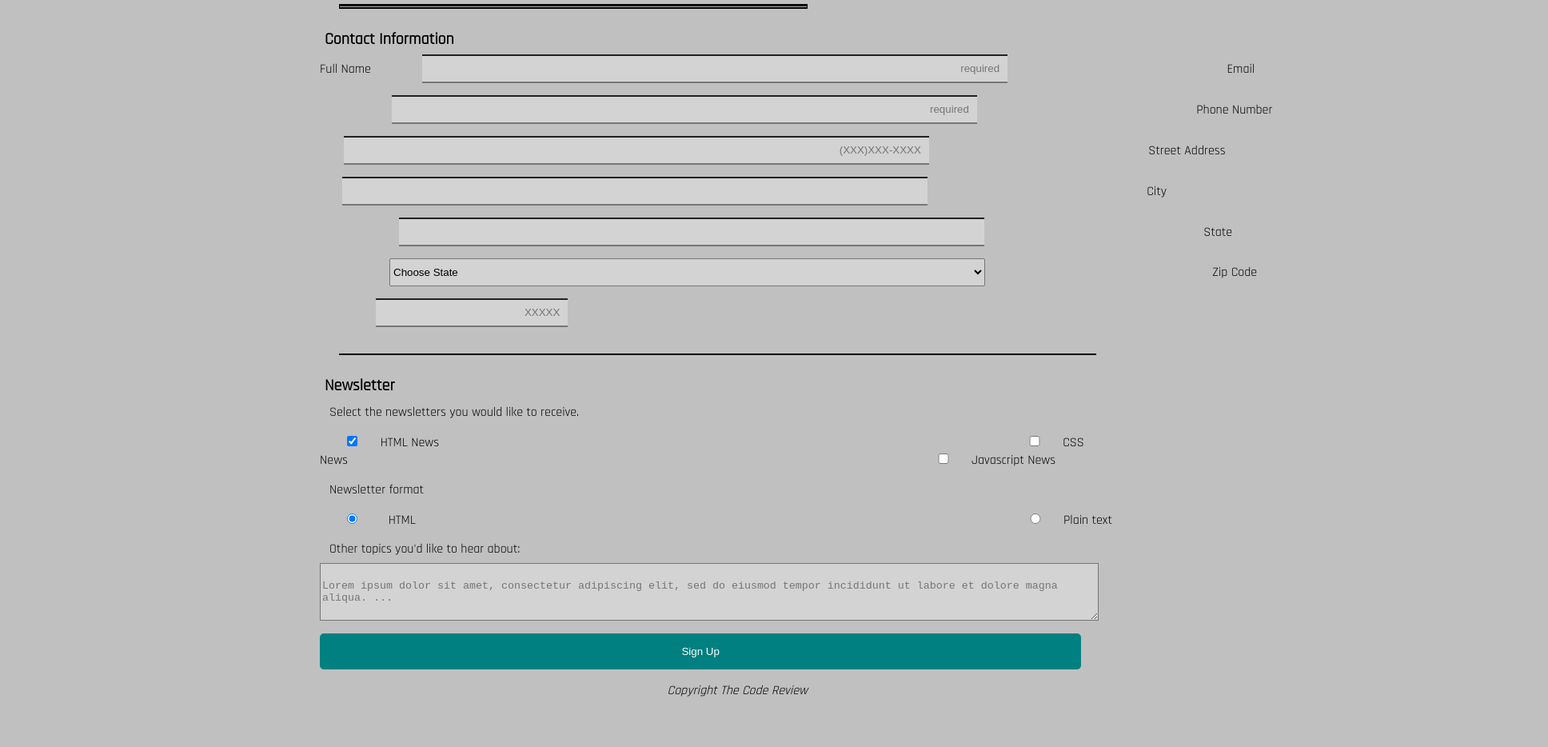
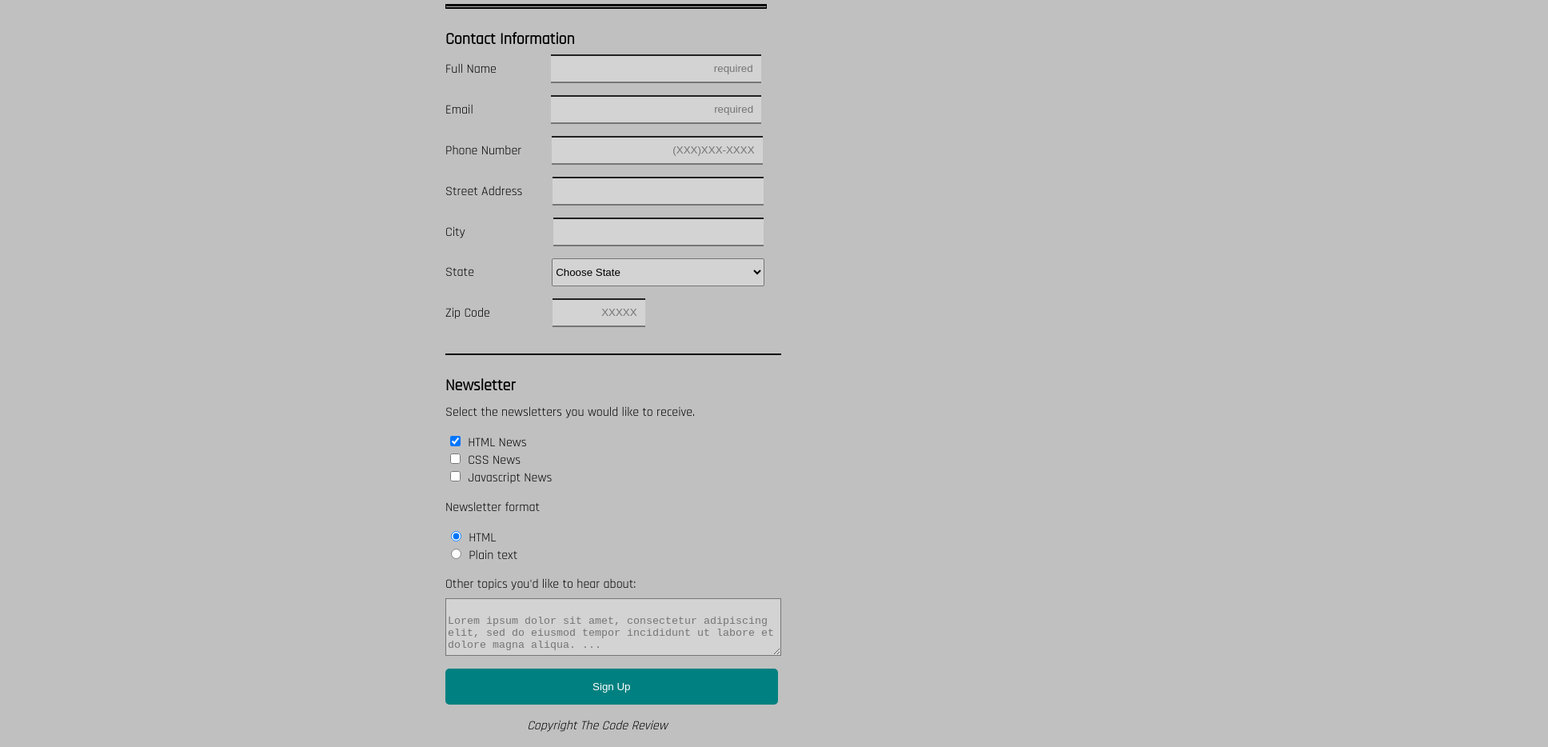
Before and after one commit to bfly2001/Online-Registration-Form, a plain HTML site: page index.html in a window 1536 px wide. Shown: the part 128-1062 px from the top of the page at 80% size, 1936 px wide, since content can reach past the window. Before the commit the page ends 1018 px from the top, so only its background shows below. Drawn offline with Linux system fonts and the light colour scheme.

Commit message:
changes made after reviews

```diff
--- a/css/styles.css
+++ b/css/styles.css
@@ -31,9 +31,9 @@ h2 {
 
 .intro-text {
  text-align: center;
- margin-left: 15px;
- margin-right: 15px;
  margin-top: 0px;
+ margin-right: 20px;
+ margin-left: 0px;
 }
 
 main {
@@ -43,7 +43,7 @@ main {
 .wrapper {
   margin-left: 7%;
   margin-right: 7%;
-  width: 100%;
+  width: 90%;
 }
 
 form {
@@ -103,14 +103,14 @@ width: 100%;
 
 input {
  background-color: lightgray;
- width: 84%;
+ width: 96.5%;
 }
 
 select {
  padding-right: 95px;
  padding-left: 0px;
  background-color: lightgray;
- width: 87%;
+ width: 100%;
  height: 35px;
  text-align: left;
  border-radius: 2px;
@@ -138,7 +138,7 @@ select {
 
 textarea {
  background-color: lightgray;
- width: 89%;
+ width: 98%;
  padding-bottom: 20px;
  padding-top: 20px;
 }
@@ -152,17 +152,15 @@ textarea:focus {
 }
 
 .double-line {
-  width: 90%;
+  width: 100%;
   border-style: double;
   border-top-width: 1px;
   border-bottom-width: 5px;
-  margin-left: 20px;
-  margin-right: 20px;
   margin-bottom: 15px;
 }
 
 .solid-line {
-  width: 86%;
+  width: 99%;
   border-style: solid;
   margin-bottom: 15px;
   margin-left: 0px;
@@ -170,7 +168,7 @@ textarea:focus {
 }
 
 button {
- width: 91%;
+ width: 100%;
  color: white;
  background-color: teal;
  border-radius: 5px;
@@ -181,7 +179,7 @@ button {
 
 .copyright {
  text-align: center;
- width: 100%;
+ width: 90%;
  font-style: italic;
 }
 
@@ -189,23 +187,19 @@ button {
 
 .intro-text {
   font-size: 15px;
-  margin-left: 0;
+  width: 96%;
 }
 
 .wrapper {
-  margin-left: 150px;
-  margin-right: 150px;
+  max-width: 422px;
+  margin-left: auto;
+  margin-right: auto;
 }
 
 .double-line {
-  margin-left: 175px;
-  width: 55.5%;
+  margin-left: 0px;
+  max-width: 400px;
   margin-bottom: 25px;
-}
-
-hr {
- margin-left: 180px;
- margin-right: 170px;
 }
 
 br {
@@ -213,210 +207,72 @@ br {
 }
 
 legend {
-  margin-left: 7px;
   font-size: 20px;
 }
 
 #full-name {
-  margin-left: 60px;
+  margin-left: 15%;
 }
 
 #email {
-  margin-left: 90px;
+  margin-left: 22%;
 }
 
 #phone-number {
-  margin-left: 30px;
+  margin-left: 8%;
 }
 
 #street-address {
-  margin-left: 28px;
+  margin-left: 8%;
 }
 
 #city {
-  margin-left: 99px;
+  margin-left: 25%;
 }
 
 #state {
-  margin-left: 87px;
+  margin-left: 22%;
 }
 
 select {
-  width: 68%;
+  width: 63%;
   margin-bottom: 15px;
+  margin-right: 5%;
 }
 
 #zip-code {
-  margin-left: 68px;
+  margin-left: 17.5%;
   width: 25%;
 }
 
-input {
- margin-left: 25px;
- margin-right: 150px;
-}
-
 .textbox {
- width: 65%;
+ width: 60%;
  margin-bottom: 15px;
-}
-
-.box {
-  margin-right: 0px;
-  margin-left: 10px;
-}
-
-.intro-text {
- text-align: center;
- width: 100%;
-}
-
-.select-news {
-  margin-left: 12px;
+ margin-right: 5%;
 }
 
 .html-news {
-  margin-right: 300px;
+  margin-right: 315px;
 }
 
 .css-news {
-  margin-right: 310px;
+  margin-right: 315px;
 }
 
 .solid-line {
-  margin-left: 24px;
-  width: 91%;
+  width: 99%;
   margin-bottom: 25px;
 }
 
-.news-format {
-  margin-left: 12px;
-}
-
-.other-topics {
-  margin-left: 12px;
-}
-
 .html-format {
-margin-right: 335px;
+margin-right: 80%;
 }
 
 button {
-  width: 90.5%;
+  width: 98.5%;
 }
 
 textarea {
-  width: 94.5%;
+  width: 98%;
 }
 }
-
-@media only screen and (min-width: 1024px) {
-
-.wrapper {
-  margin-left: 200px;
-}
-
-.double-line {
-  width: 55%;
-  margin-left: 224px;
-}
-
-
-.solid-line {
-  width: 83%;
-}
-
-.textbox {
-  margin-right: 60px;
-}
-
-select {
-  margin-right: 50px;
-  width: 67%;
-}
-
-.html-news {
-  margin-right: 500px;
-}
-
-.css-news {
-  margin-right: 500px;
-}
-
-.html-format {
-  margin-right: 530px;
-}
-
-textarea {
-  width: 85.75%;
-}
-
-button {
-  width: 83.5%;
-}
-
-.copyright {
-  width: 93%;
-}
-
-}
-
-@media only screen and (min-width: 1440px) {
-
- .double-line {
-   width: 38%;
-   margin-left: 424px;
- }
-
- .wrapper {
-   margin-left: 400px;
- }
-
- legend {
-   margin-left: 6px;
- }
-
-  .textbox {
-    margin-right: 270px;
-    width: 47%;
-  }
-
-  select {
-    margin-right: 280px;
-    width: 48.5%;
-  }
-
-  #zip-code {
-    width: 15%;
-    margin-left: 70px;
-  }
-
- .solid-line {
-   width: 61.5%;
- }
-
-  .html-news {
-    margin-right: 700px;
-  }
-
-  .css-news {
-    margin-right: 700px;
-  }
-
-  .html-format {
-    margin-right: 730px;
-    margin-left: 10px;
-  }
-
-  textarea {
-    width: 63%;
-  }
-
-  button {
-    width: 62%;
-  }
-
-  .copyright {
-    width: 68%;
-  }
-}
--- a/index.html
+++ b/index.html
@@ -15,9 +15,9 @@
        <p class="intro-text"> Get the latest news on how your code is doing right in your inbox.</p>
        </div>
        </header>
+       <div class="wrapper">
        <hr class="double-line">
-    <main>
-        <div class="wrapper">
+       <main>
         <form id="usrform">
           <fieldset>
             <legend>Contact Information</legend>
```
Also changed, not shown: 1 other file.
